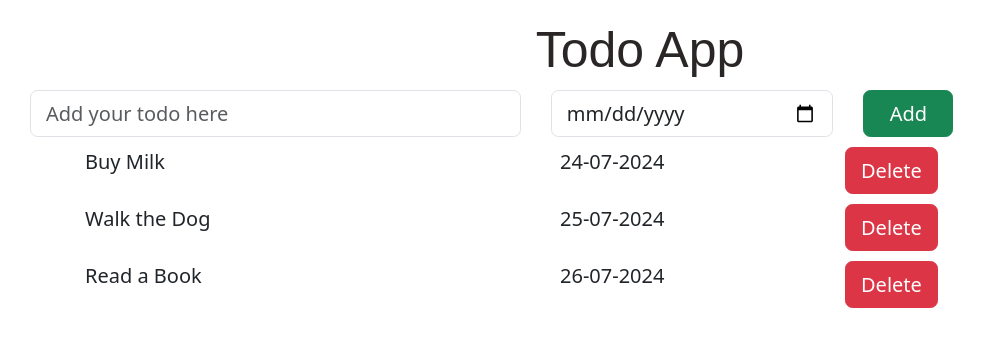
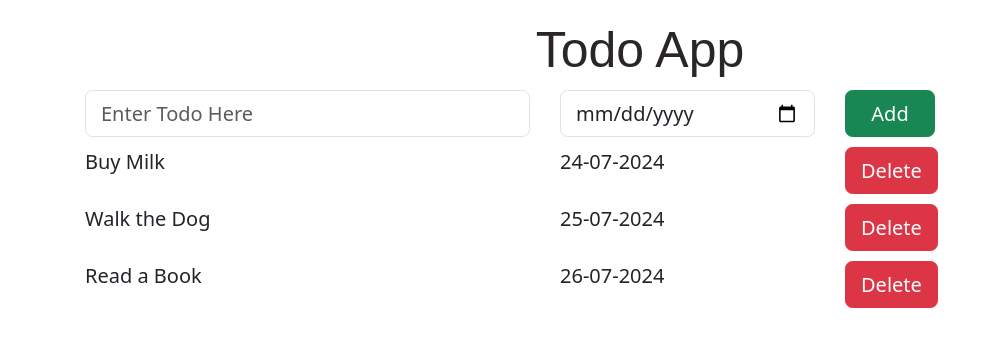
Before and after one commit to Saturu-Gojo/Todo-App, a React (Vite) app: page / in a window 1280 px wide. Shown: the top 346 px of the page, without its empty margins (0-986 px from the left). Built offline with nearby package versions, Linux system fonts and the light colour scheme.

Commit message:
Updating Code

```diff
--- a/src/component/Addtodo.jsx
+++ b/src/component/Addtodo.jsx
@@ -1,43 +1,38 @@
-import { TodoItemsContext } from '../Store/TodoitemsContext.jsx';
-import Button from './button.jsx'
-import { useRef, useContext } from 'react';
+import { TodoItemsContext } from "../store/TodoItemsContext";
+import Button from "./Button";
+import {useRef, useContext} from "react";
 
+const AddTodo = () => {
 
+  const todoTextInput = useRef();
+  const todoDateInput = useRef();
+  const {addTodoItem} = useContext(TodoItemsContext);
 
-const Addtodo = () => {
-
-  const {addTodoHandler} = useContext(TodoItemsContext);
-
-  const todoTextRef = useRef();
-  const todoDateRef = useRef();
-
-  const addHandler = ()=>{
-    const todoText = todoTextRef.current.value;
-    const todoDate = todoDateRef.current.value;
-
-    if (todoText.trim().length === 0 || todoDate === "") {
-          alert("Please enter both a task and a date!");
+  const addHandler = () => {
+    const todoText = todoTextInput.current.value;
+    const todoDate = todoDateInput.current.value;
+    if(todoText.trim.length===0 || todoDate.length===0){
+      alert("todo and Date can't be Empty");
       return;
     }
-
-    addTodoHandler(todoText, todoDate);
-    todoTextRef.current.value = "";
-    todoDateRef.current.value = "";
+    todoTextInput.current.value = '';
+    todoDateInput.current.value = '';
+    addTodoItem(todoText, todoDate);
   }
 
-
   return (
-    <div className="max-w-4xl mx-auto mt-10 px-4">
+    <div className="container">
       <div className="row kg-row">
-          <div className="col-5  border-gray-300 rounded-lg focus:outline-none focus:ring-2 focus:ring-green-500">
-            <input type="text" className="form-control" placeholder="Add your todo here"
-            ref={todoTextRef}
+        <div className="col-5">
+          <input
+            type="text"
+            className="form-control"
+            placeholder="Enter Todo Here"
+            ref={todoTextInput}
           />
         </div>
-          <div className="col-3  border-gray-300 rounded-lg focus:outline-none focus:ring-2 focus:ring-green-500">
-            <input type="date" className="form-control" placeholder="Add your todo here"
-            ref={todoDateRef}
-            />
+        <div className="col-3">
+          <input type="date" ref={todoDateInput} className="form-control"/>
         </div>
         <div className="col-2">
           <Button btnType="success" btnText="Add" handler={addHandler}/>
@@ -47,4 +42,4 @@ const Addtodo = () => {
   );
 };
 
-export default Addtodo;
+export default AddTodo;
--- a/src/component/TodoItem.jsx
+++ b/src/component/TodoItem.jsx
@@ -1,32 +1,22 @@
-import { useContext } from 'react';
-import Button from './button.jsx'
-import { TodoItemsContext } from '../Store/TodoitemsContext.jsx';
+import { TodoItemsContext } from "../store/TodoItemsContext";
+import Button from "./Button";
+import {useContext} from "react";
 
-const TodoItem = (props) => {
-    const {id, todoText, todoDate} = props;
-    const {deleteTodoHandler} = useContext(TodoItemsContext);
+const TodoItem = ({ id, todoText, todoDate }) => {
 
-    // const addHandler = ()=>{
-    //     console.log("Trying to remove event");
-    // }
-
+  const {deleteTodoItem} = useContext(TodoItemsContext);
 
   return (
     <div className="container">
-        <div className="row kg-row">
-            <div className="col-5 text-truncate">
-                {todoText}
-
-            </div>
-            <div className="col-3 text-truncate">
-                {todoDate}
-            </div>
-            <div className="col-2 text-truncate col-2 group-hover:opacity-100 transition-opacity">
-                <Button btnType="danger" btnText="Delete" handler={() => deleteTodoHandler(id)}/>
-            </div>
+      <div className="row kg-row">
+        <div className="col-5 text-truncate">{todoText}</div>
+        <div className="col-3">{todoDate}</div>
+        <div className="col-2">
+          <Button btnType="danger" btnText="Delete" handler={() => deleteTodoItem(id)} />
         </div>
+      </div>
     </div>
-    );
+  );
 };
 
 export default TodoItem;
```
Lines whose indentation alone changed are shown as unchanged.
